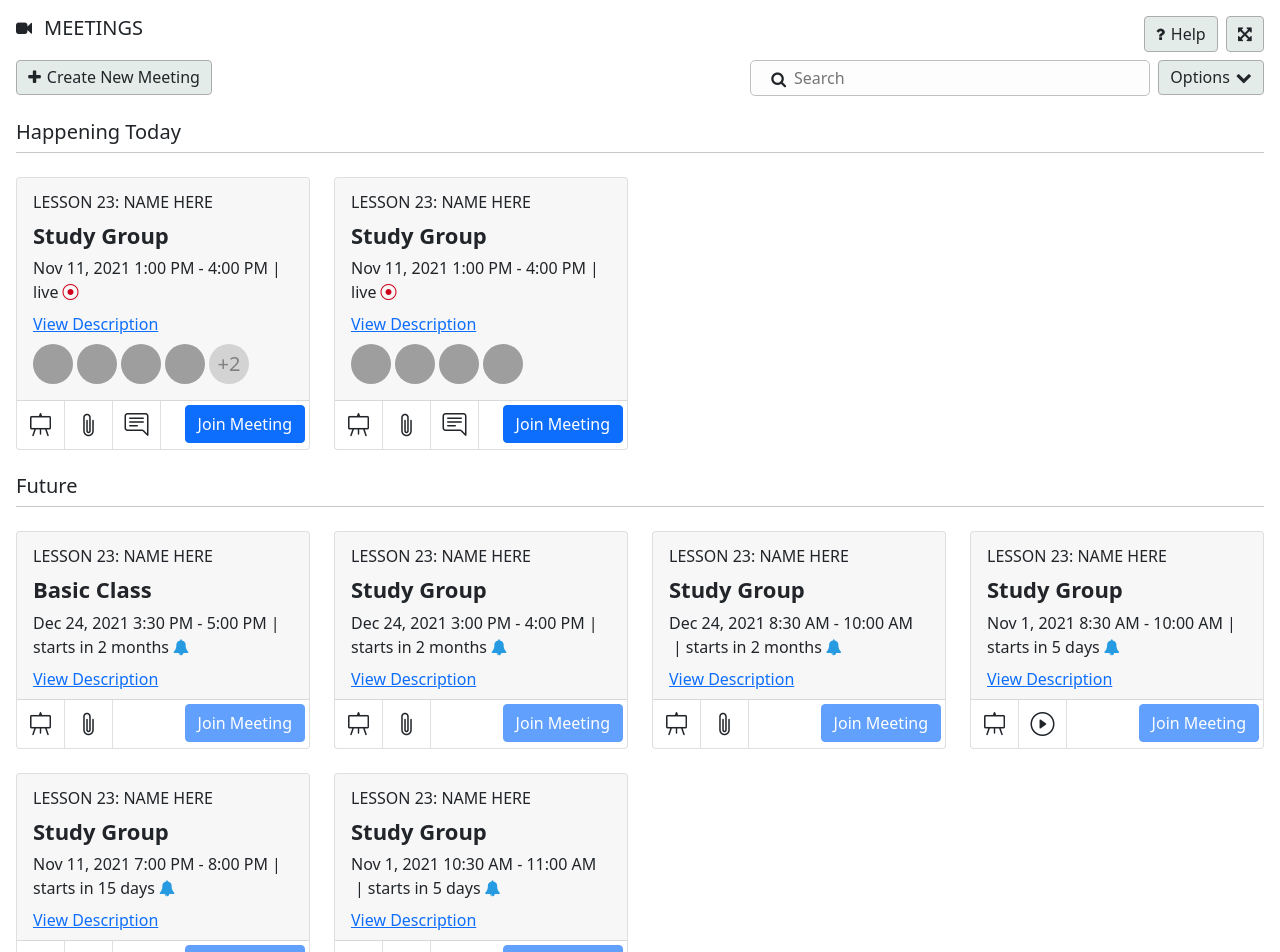
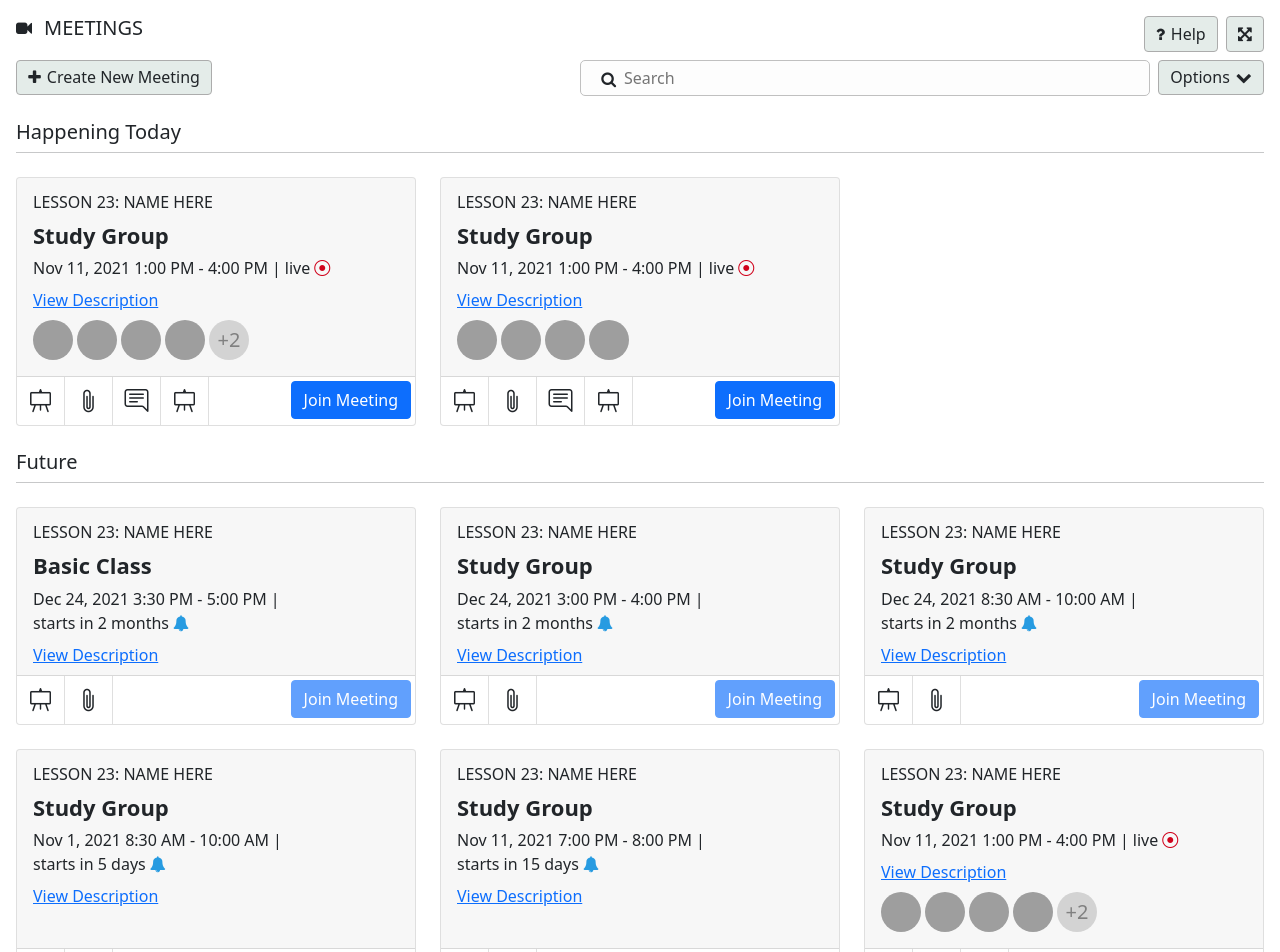
Before and after one commit to stetsche/meetings-ui, a Vue app: page / in a window 1280 px wide. Shown: the top 952 px of the page. Built offline with nearby package versions, Linux system fonts and the light colour scheme; data requests are answered from the project's data file; grey boxes are pictures that could not be loaded.

Commit message:
Improve layout and meetings-card

```diff
--- a/src/App.vue
+++ b/src/App.vue
@@ -15,14 +15,14 @@
       </SakaiButton>
     </div>
 
-    <div class="d-flex flex-wrap gap-2 mb-4 div-heigth">
+    <div class="d-flex flex-comumn flex-sm-row flex-wrap gap-2 mb-4 div-heigth">
       <SakaiButton text="Create New Meeting" class="order-1">
         <template #prepend>
           <i class="fa fa-plus marginR"></i>
         </template>
       </SakaiButton>
       <div class="order-2 flex-fill"></div>
-      <SakaiInput class="order-xs-0 order-sm-3 flex-fill div-height" style="max-width:25rem">
+      <SakaiInput class="order-xs-0 order-sm-3 flex-fill div-height" style="max-width:570px;min-width:340px">
         <template #prepend>
           <i class="fa fa-search search-icon"></i>
         </template>
@@ -40,16 +40,46 @@
       </div>
     </div>
 
+
         <h5 class="accordion-header" id="flush-headingOne">
             Happening Today
         </h5>
         <hr class="mb-0 mt-2"/>
         <div>
           <div class="accordion-body p-0 pb-4">
-            <div class="row row-cols-md-3 row-cols-xl-4">
-                <template v-for="meeting in happeningToday">
-                  <div class="col pt-4" :key="meeting.id">
+            <div class="row row-cols-1 row-cols-md-2 row-cols-xl-3 row-cols-xxl-4 align-content-stretch">
+              <div class="col pt-4" v-for="meeting in happeningToday" :key="meeting.id">
                 <sakai-meeting-card
+                  class="h-100"
+                  :placement="isMobile ? 'left' : 'right'"
+                  :title="meeting.title"
+                  :contextTitle="meeting.contextTitle"
+                  :participants="meeting.participants"
+                  :actions="meeting.actions"
+                  :live="meeting.live"
+                  :startDate="meeting.startDate"
+                  :endDate="meeting.endDate"
+                >
+                  <template #actions>
+                    <div>
+                      <span class="bi bi-easel"></span>
+                    </div>
+                  </template>
+                </sakai-meeting-card>
+              </div>
+            </div>
+          </div>
+        </div>
+        <h5 class="accordion-header" id="flush-headingTwo">
+            Future
+        </h5>
+        <hr class="mb-0 mt-2"/>
+        <div>
+          <div class="accordion-body p-0 pb-4">
+            <div class="row row-cols-1 row-cols-md-2 row-cols-xl-3 row-cols-xxl-4">
+              <div class="col pt-4" v-for="meeting in inFuture" :key="meeting.id">
+                <sakai-meeting-card
+                  class="h-100"
                   :title="meeting.title"
                   :contextTitle="meeting.contextTitle"
                   :participants="meeting.participants"
@@ -60,31 +90,6 @@
                 >
                 </sakai-meeting-card>
               </div>
-                </template>
-            </div>
-          </div>
-        </div>
-        <h5 class="accordion-header" id="flush-headingTwo">
-            Future
-        </h5>
-        <hr class="mb-0 mt-2"/>
-        <div>
-          <div class="accordion-body p-0 pb-4">
-            <div class="row row-cols-xs-1 row-cols-md-3 row-cols-xl-4">
-                <template v-for="meeting in inFuture">
-                  <div class="col pt-4" :key="meeting.id">
-                    <sakai-meeting-card
-                      :title="meeting.title"
-                      :contextTitle="meeting.contextTitle"
-                      :participants="meeting.participants"
-                      :actions="meeting.actions"
-                      :live="meeting.live"
-                      :startDate="meeting.startDate"
-                      :endDate="meeting.endDate"
-                    >
-                    </sakai-meeting-card>
-                  </div>
-                </template>
             </div>
           </div>
         </div>
@@ -109,10 +114,10 @@
         <hr class="mb-0 mt-2"/>
         <div>
           <div class="accordion-body p-0 pb-4">
-            <div class="row row-cols-xs-1 row-cols-md-3 row-cols-xl-4">
-                <template v-for="meeting in inPast">
-                  <div class="col pt-4" :key="meeting.id">
+            <div class="row row-cols-1 row-cols-md-2 row-cols-xl-3 row-cols-xxl-4">
+              <div class="col pt-4" v-for="meeting in inPast" :key="meeting.id">
                 <sakai-meeting-card
+                  class="h-100"
                   :title="meeting.title"
                   :contextTitle="meeting.contextTitle"
                   :participants="meeting.participants"
@@ -123,7 +128,6 @@
                 >
                 </sakai-meeting-card>
               </div>
-                </template>
             </div>
           </div>
         </div>
@@ -132,13 +136,10 @@
 <script>
 import dayjs from 'dayjs';
 import SakaiMeetingCard from "./components/sakai-meeting-card.vue";
-import { Collapse } from '../node_modules/bootstrap/dist/js/bootstrap.esm.min.js'
 import SakaiInput from "./components/sakai-input.vue";
 import SakaiButton from "./components/sakai-button.vue";
 import SakaiDropdown from "./components/sakai-dropdown.vue";
 
-    Array.from(document.querySelectorAll('.accordion'))
-      .forEach(accordionNode => new Collapse(accordionNode))
 export default {
   components: {
     SakaiMeetingCard,
@@ -171,7 +172,7 @@ export default {
   },
   methods: {
     loadMeetingsList: async function () {
-      const response = await fetch('http://127.0.0.1:3000/meetingList');
+      const response = await fetch('http://127.0.0.1:3001/meetingList');
       const list = await response.json();
       this.meetingsList = list;
     }
@@ -189,7 +190,7 @@ export default {
     },
     inFuture: function() {
       return this.meetingsList.filter(meeting =>
-        dayjs().isBefore(dayjs(meeting.startDate), 'day') && !meeting.live
+        dayjs().isBefore(dayjs(meeting.startDate), 'day') || meeting.live
       );
     }
   },
--- a/src/components/sakai-meeting-card.vue
+++ b/src/components/sakai-meeting-card.vue
@@ -1,8 +1,8 @@
 <template>
 <div class="card" aria-describedby="title">
-  <div class="card-header">
-    <div class="mt-1 mb-2 uppercase">{{contextTitle}}</div>
-    <h2 id="title" class="card-title">{{title}}</h2>
+  <div class="card-header h-100">
+    <div class="mt-1 mb-2 contextTitle">{{contextTitle}}</div>
+    <h2 id="title" class="card-title" :title="title">{{title}}</h2>
     <div class="d-flex flex-row flex-wrap mb-2">
       <div>
         {{schedule}}
@@ -27,26 +27,28 @@
     </div>
   </div>
   <div class="card-body p-0 d-flex">
-    <div class="action-list d-flex me-auto">
+    <div class="action-list d-flex">
       <template v-for="action in actions">
-        <div class="action-list-item" :key="action.icon">
+        <!--TODO Replace this with sakai-button-->
+        <div :key="action.icon">
           <span :class="action.icon"></span>
         </div>
       </template>
       <slot name="actions">
       </slot>
     </div>
-    <div class="p-1">
+    <div class="ms-auto p-1">
       <slot name="right">
-        <button v-if="currentStatus != status.over" :disabled="!live" class="btn btn-primary">Join Meeting</button>
       </slot>
+      <!--TODO Replace this with sakai-button-->
+      <button v-if="currentStatus != status.over" :disabled="!live" class="btn btn-primary">Join Meeting</button>
     </div>
   </div>
 </div>
 </template>
 
 <style scoped>
-.action-list-item {
+.action-list div {
   border-right: 1px solid rgba(0,0,0,.125);
   display: flex;
   flex-direction: column;
@@ -70,7 +72,7 @@ h2 {
   color: #D0021B; /*like record button*/
 }
 
-.uppercase {
+.contextTitle {
   text-transform: uppercase;
 }
 </style>
@@ -80,11 +82,11 @@ import Avatar from './sakai-avatar.vue';
 import dayjs from 'dayjs';
 import localizedFormat from "dayjs/plugin/localizedFormat";
 import relativeTime from "dayjs/plugin/relativeTime";
-//import locale_de from 'dayjs/locale/es';
+//import locale_es from 'dayjs/locale/es';
 
 dayjs.extend(relativeTime);
 dayjs.extend(localizedFormat);
-//dayjs.locale(locale_de);
+//dayjs.locale(locale_es);
 export default {
   components: {
     Avatar
@@ -116,9 +118,7 @@ export default {
       }
     },
     participants: { type: Array, default: new Array() },
-    actions: { type: Array }
-  },
-  methods: {
+    actions: { type: Array, default: new Array()}
   },
   computed: {
     schedule: function () {
@@ -175,6 +175,7 @@ export default {
       }
     },
     statusIcon: function () {
+      //TODO - Use sakai-icon
       switch (this.currentStatus) {
         case this.status.live:
           return 'bi bi-record-circle livered'
```
Lines whose indentation alone changed are shown as unchanged.
